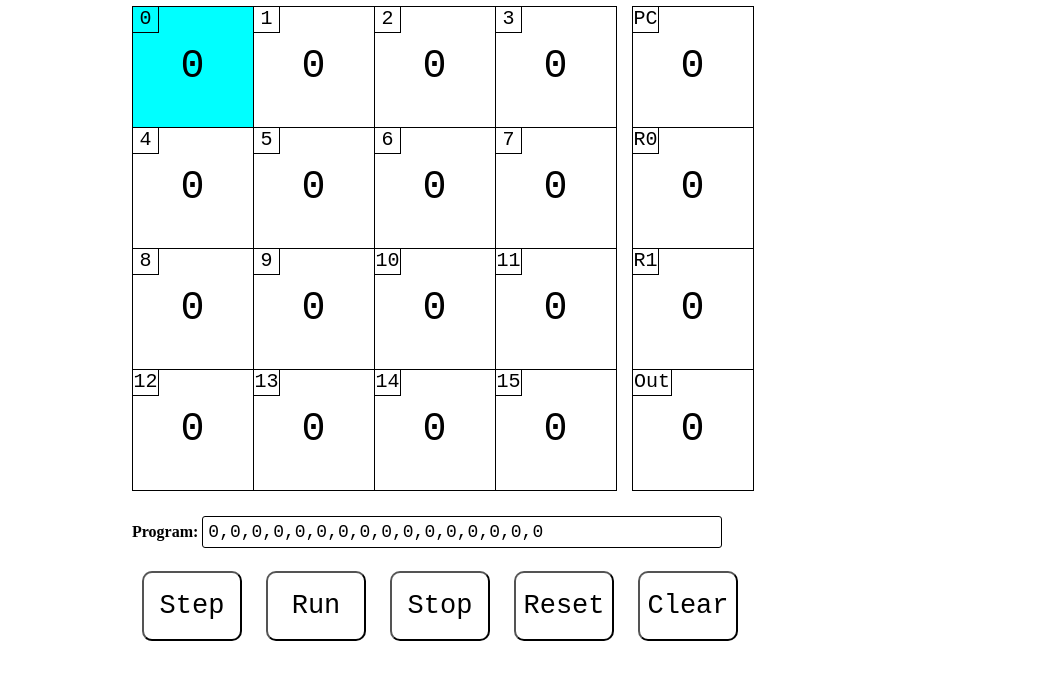
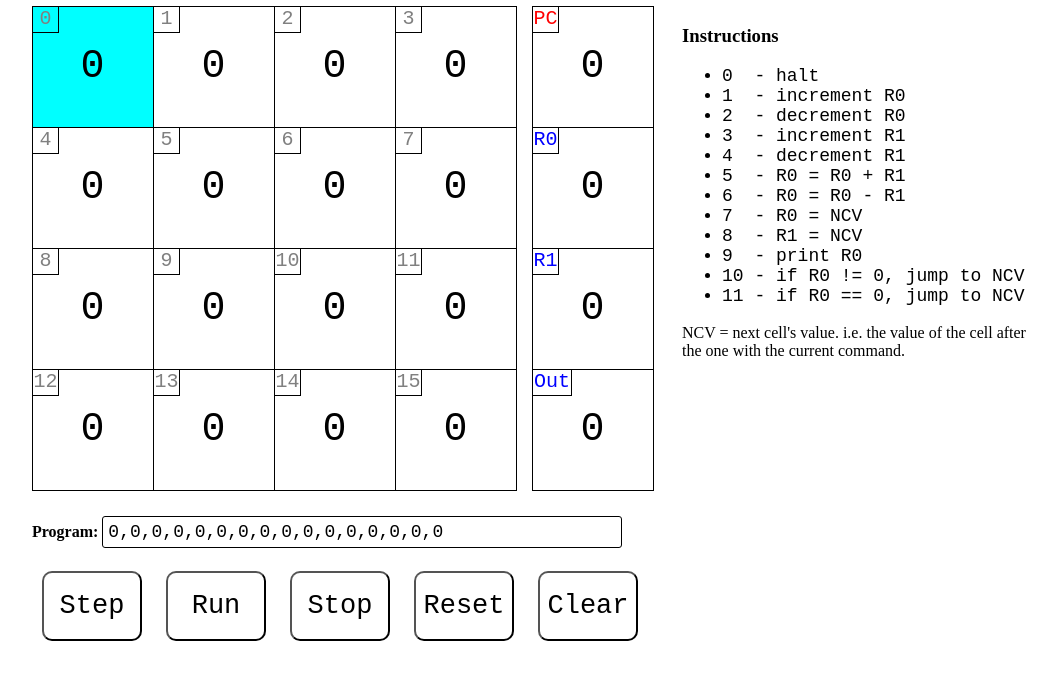
Before and after one commit to jborrey/i4004_simulator, a plain HTML site: page index.html in a window 1280 px wide. Shown: the part 102-800 px from the top of the page, without its empty margins (108-1165 px from the left). Drawn offline with Linux system fonts and the light colour scheme.

Commit message:
full functionality

```diff
--- a/index.css
+++ b/index.css
@@ -1,13 +1,26 @@
 .container {
-	width: 800px;
+	width: 1000px;
 	margin-left: auto;
 	margin-right: auto;
 	margin-top: 50px;
 	margin-bottom: 50px;
+	position: relative;
 }
 
 .hardware {
 	position: relative;
+}
+
+.instructions {
+	position: absolute;
+	top: 0px;
+	left: 650px;
+}
+
+.instruction_list {
+    font-size: 18px;
+    font-family: monospace;
+}
 }
 
 .memory_col {
@@ -95,3 +108,15 @@
     padding: 5px;
     border-radius: 3px;
 }
+
+.pc_number_text {
+	color: red;
+}
+
+.register_number_text {
+	color: blue;
+}
+
+.cell_number_text {
+	color: gray;
+}
--- a/index.html
+++ b/index.html
@@ -13,73 +13,73 @@
 	        <table class='memory_table' border='1'>
 	          <tr>
 	            <td class='cell memory_cell'>
-	              <div class='cell_element memory_cell_number'>0</div>
+	              <div class='cell_element memory_cell_number'><div class='cell_number_text'>0</div></div>
 	              <div id='cell_0' class='cell_element cell_value memory_cell_value' contenteditable="true">0</div>
 	            </td>
 	            <td class='cell memory_cell'>
-	              <div class='cell_element memory_cell_number'>1</div>
+	              <div class='cell_element memory_cell_number'><div class='cell_number_text'>1</div></div>
 	              <div id='cell_1' class='cell_element cell_value memory_cell_value' contenteditable="true">0</div>
 	            </td>
 	            <td class='cell memory_cell'>
-	              <div class='cell_element memory_cell_number'>2</div>
+	              <div class='cell_element memory_cell_number'><div class='cell_number_text'>2</div></div>
 	              <div id='cell_2' class='cell_element cell_value memory_cell_value' contenteditable="true">0</div>
 	            </td>
 	            <td class='cell memory_cell'>
-	              <div class='cell_element memory_cell_number'>3</div>
+	              <div class='cell_element memory_cell_number'><div class='cell_number_text'>3</div></div>
 	              <div id='cell_3' class='cell_element cell_value memory_cell_value' contenteditable="true">0</div>
 	            </td>
 	          </tr>
 	          <tr>
 	            <td class='cell memory_cell'>
-	              <div class='cell_element memory_cell_number'>4</div>
+	              <div class='cell_element memory_cell_number'><div class='cell_number_text'>4</div></div>
 	              <div id='cell_4' class='cell_element cell_value memory_cell_value' contenteditable="true">0</div>
 	            </td>
 	            <td class='cell memory_cell'>
-	              <div class='cell_element memory_cell_number'>5</div>
+	              <div class='cell_element memory_cell_number'><div class='cell_number_text'>5</div></div>
 	              <div id='cell_5' class='cell_element cell_value memory_cell_value' contenteditable="true">0</div>
 	            </td>
 	            <td class='cell memory_cell'>
-	              <div class='cell_element memory_cell_number'>6</div>
+	              <div class='cell_element memory_cell_number'><div class='cell_number_text'>6</div></div>
 	              <div id='cell_6' class='cell_element cell_value memory_cell_value' contenteditable="true">0</div>
 	            </td>
 	            <td class='cell memory_cell'>
-	              <div class='cell_element memory_cell_number'>7</div>
+	              <div class='cell_element memory_cell_number'><div class='cell_number_text'>7</div></div>
 	              <div id='cell_7' class='cell_element cell_value memory_cell_value' contenteditable="true">0</div>
 	            </td>
 	          </tr>
 	          <tr>
 	            <td class='cell memory_cell'>
-	              <div class='cell_element memory_cell_number'>8</div>
+	              <div class='cell_element memory_cell_number'><div class='cell_number_text'>8</div></div>
 	              <div id='cell_8' class='cell_element cell_value memory_cell_value' contenteditable="true">0</div>
 	            </td>
 	            <td class='cell memory_cell'>
-	              <div class='cell_element memory_cell_number'>9</div>
+	              <div class='cell_element memory_cell_number'><div class='cell_number_text'>9</div></div>
 	              <div id='cell_9' class='cell_element cell_value memory_cell_value' contenteditable="true">0</div>
 	            </td>
 	            <td class='cell memory_cell'>
-	              <div class='cell_element memory_cell_number'>10</div>
+	              <div class='cell_element memory_cell_number'><div class='cell_number_text'>10</div></div>
 	              <div id='cell_10' class='cell_element cell_value memory_cell_value' contenteditable="true">0</div>
 	            </td>
 	            <td class='cell memory_cell'>
-	              <div class='cell_element memory_cell_number'>11</div>
+	              <div class='cell_element memory_cell_number'><div class='cell_number_text'>11</div></div>
 	              <div id='cell_11' class='cell_element cell_value memory_cell_value' contenteditable="true">0</div>
 	            </td>
 	          </tr>
 	          <tr>
 	            <td class='cell memory_cell'>
-	              <div class='cell_element memory_cell_number'>12</div>
+	              <div class='cell_element memory_cell_number'><div class='cell_number_text'>12</div></div>
 	              <div id='cell_12' class='cell_element cell_value memory_cell_value' contenteditable="true">0</div>
 	            </td>
 	            <td class='cell memory_cell'>
-	              <div class='cell_element memory_cell_number'>13</div>
+	              <div class='cell_element memory_cell_number'><div class='cell_number_text'>13</div></div>
 	              <div id='cell_13' class='cell_element cell_value memory_cell_value' contenteditable="true">0</div>
 	            </td>
 	            <td class='cell memory_cell'>
-	              <div class='cell_element memory_cell_number'>14</div>
+	              <div class='cell_element memory_cell_number'><div class='cell_number_text'>14</div></div>
 	              <div id='cell_14' class='cell_element cell_value memory_cell_value' contenteditable="true">0</div>
 	            </td>
 	            <td class='cell memory_cell'>
-	              <div class='cell_element memory_cell_number'>15</div>
+	              <div class='cell_element memory_cell_number'><div class='cell_number_text'>15</div></div>
 	              <div id='cell_15' class='cell_element cell_value memory_cell_value' contenteditable="true">0</div>
 	            </td>
 	          </tr>
@@ -90,25 +90,25 @@
 	        <table class='memory_table' border='1'>
 	          <tr>
 	            <td class='cell register_cell'>
-	              <div class='cell_element memory_cell_number'>PC</div>
+	              <div class='cell_element memory_cell_number'><div class='pc_number_text'>PC</div></div>
 	              <div id='cell_pc' class='cell_element cell_value register_cell_value' contenteditable="true">0</div>
 	            </td>
 	          <tr>
 	          <tr>
 	            <td class='cell register_cell'>
-	              <div class='cell_element memory_cell_number'>R0</div>
+	              <div class='cell_element memory_cell_number'><div class='register_number_text'>R0</div></div>
 	              <div id='cell_r0' class='cell_element cell_value register_cell_value' contenteditable="true">0</div>
 	            </td>
 	          <tr>
 	          <tr>
 	            <td class='cell register_cell'>
-	              <div class='cell_element memory_cell_number'>R1</div>
+	              <div class='cell_element memory_cell_number'><div class='register_number_text'>R1</div></div>
 	              <div id='cell_r1' class='cell_element cell_value register_cell_value' contenteditable="true">0</div>
 	            </td>
 	          <tr>
 	          <tr>
 	            <td class='cell register_cell'>
-	              <div id='cell_output_num' class='cell_element memory_cell_number'>Out</div>
+	              <div id='cell_output_num' class='cell_element memory_cell_number'><div class='register_number_text'>Out</div></div>
 	              <div id='cell_output' class='cell_element cell_value register_cell_value' contenteditable="true">0</div>
 	            </td>
 	          <tr>
@@ -127,6 +127,27 @@
 	        <button id='reset_button' class='processor_button'>Reset</button>
 	        <button id='clear_button' class='processor_button'>Clear</button>
           </div>
+
+      <div class='instructions'>
+        <h3>Instructions</h3>
+
+        <ul class='instruction_list'>
+          <li>0 &nbsp;- halt</li>
+          <li>1 &nbsp;- increment R0</li>
+          <li>2 &nbsp;- decrement R0</li>
+          <li>3 &nbsp;- increment R1</li>
+          <li>4 &nbsp;- decrement R1</li>
+          <li>5 &nbsp;- R0 = R0 + R1</li>
+          <li>6 &nbsp;- R0 = R0 - R1</li>
+          <li>7 &nbsp;- R0 = NCV</li>
+          <li>8 &nbsp;- R1 = NCV</li>
+          <li>9 &nbsp;- print R0</li>
+          <li>10 - if R0 != 0, jump to NCV</li>
+          <li>11 - if R0 == 0, jump to NCV</li>
+        </ul>
+
+        NCV = next cell's value. i.e. the value of the cell after the one with the current command.
+      </div>
       </div>
     </div>
   </body>
--- a/index.js
+++ b/index.js
@@ -52,7 +52,7 @@ var decrement_r0 = function() {
 }
 
 var decrement_r1 = function() {
-    decrement_register(0);
+    decrement_register(1);
 	return next_pc();
 }
 
@@ -68,14 +68,12 @@ var r0_eq_r0_minus_r1 = function() {
 
 var input_to_r0 = function() {
 	setRegister(0, cellValue(pc + 1));
-	next_pc();
-	return next_pc();
+	return next_next_pc();
 }
 
 var input_to_r1 = function() {
-	setRegister(0, cellValue(next_pc()));
-	pc = next_pc();
-	return next_pc();
+	setRegister(1, cellValue(next_pc()));
+	return next_next_pc();
 }
 
 var print_r0 = function() {
@@ -84,11 +82,16 @@ var print_r0 = function() {
 }
 
 var jump_to_if_r0_is_not_zero = function() {
-	return registerValue(0) != 0 ? next_pc() : cellValue(next_pc());
+	return registerValue(0) != 0 ?  cellValue(next_pc()) : next_next_pc();
 }
 
 var jump_to_if_r0_is_zero = function() {
-	return registerValue(0) == 0 ? next_pc() : cellValue(next_pc());
+	return registerValue(0) == 0 ?  cellValue(next_pc()) : next_next_pc();
+}
+
+function next_next_pc() {
+	pc = next_pc();
+	return next_pc();
 }
 
 // 0 - Halt
@@ -168,7 +171,7 @@ function cellFromNum(cell_num) {
 }
 
 function cellValue(cell_num) {
-	return parseInt(cellFromNum(cell_num));
+	return parseInt(cellFromNum(cell_num).innerText);
 }
 
 function executeStep() {
```
